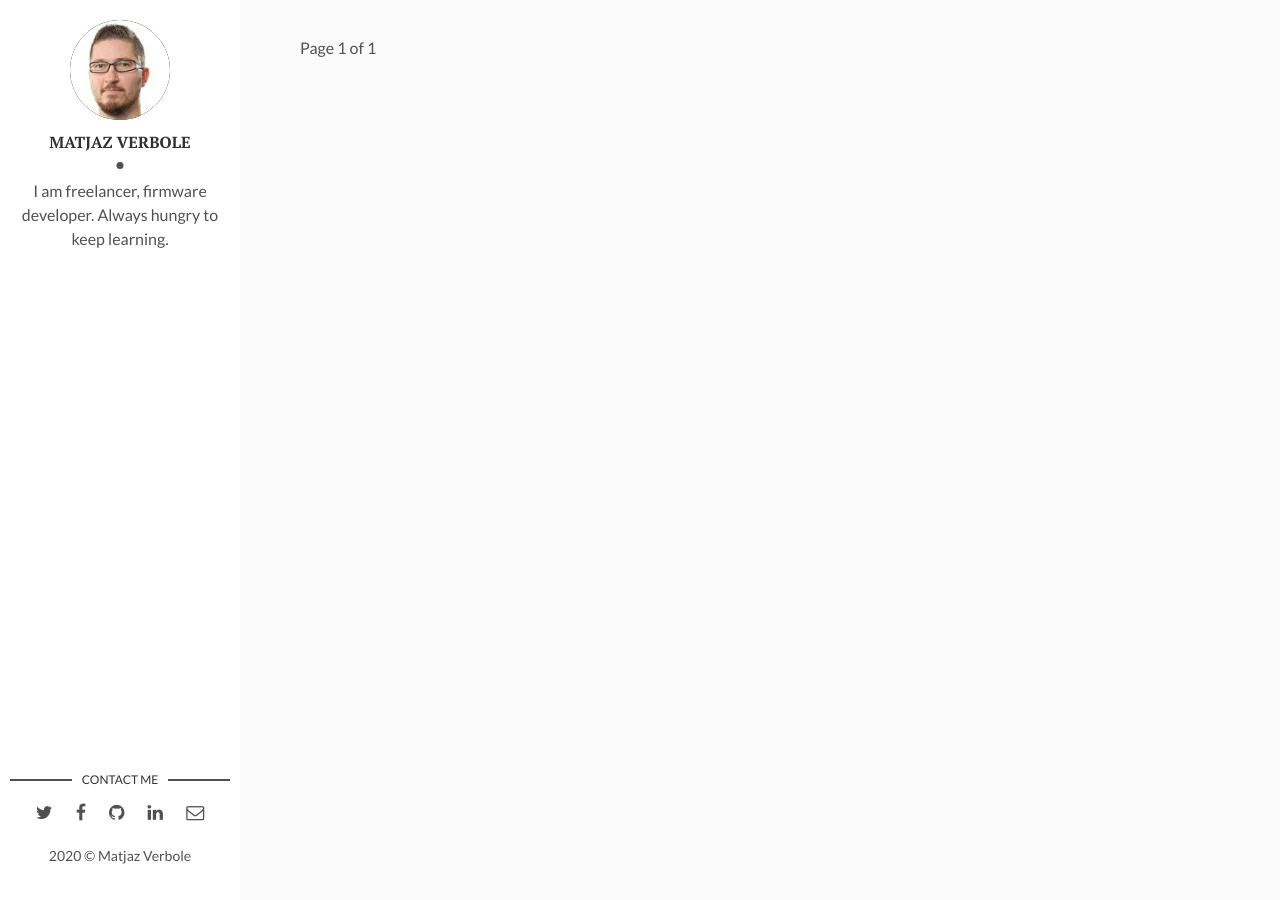
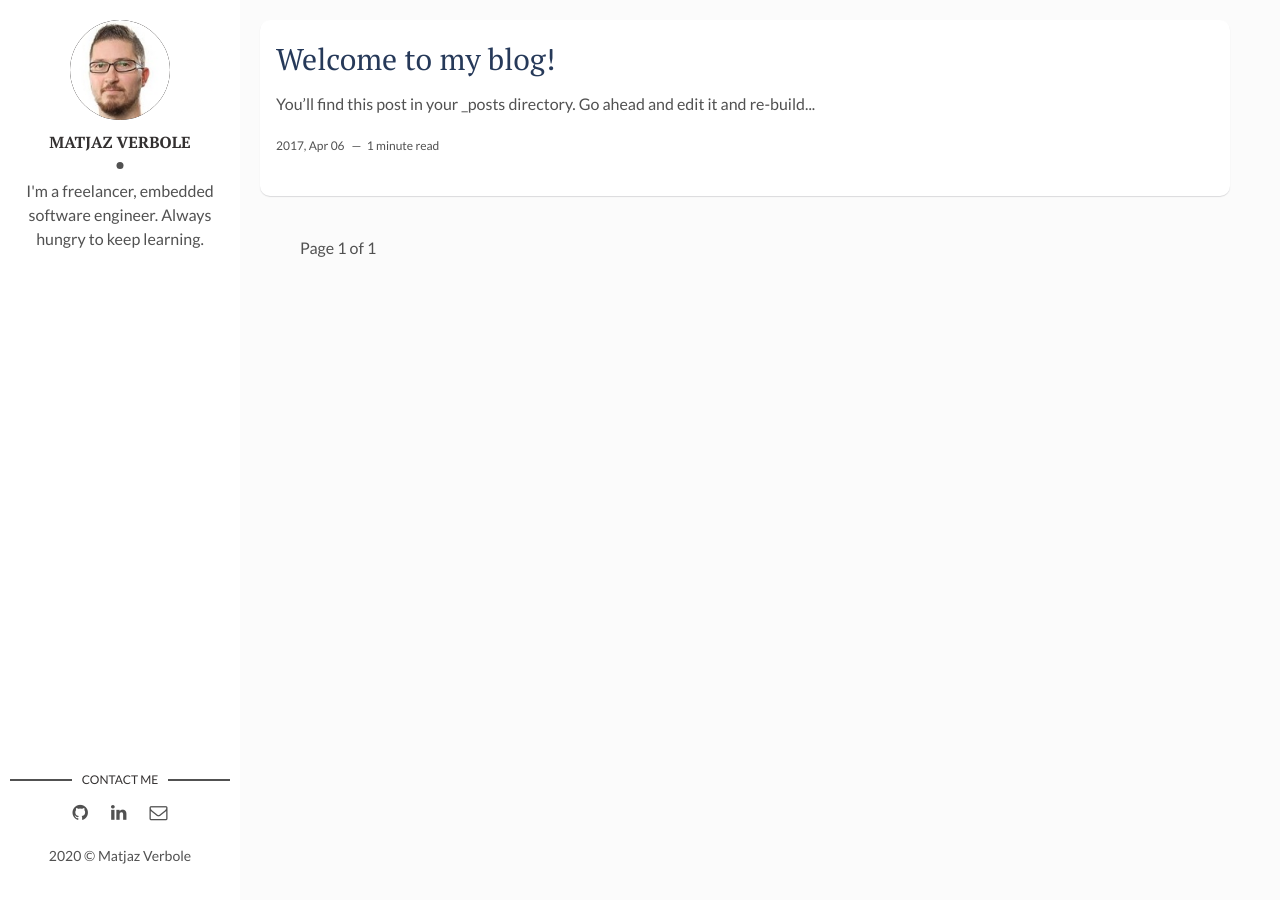
Before and after one commit to matjazv/matjazv.github.io, a Jekyll site: the page built from index.html, in a window 1280 px wide. Built offline with Jekyll 4.4.1, drawn with Linux system fonts in a browser that asks for light colours; the list of posts is cut into pages by our own code.

Commit message:
added changes on the main page

```diff
--- a/_config.yml
+++ b/_config.yml
@@ -1,25 +1,26 @@
-title: Hello, world! I'm Matjaz Verbole
+title: Matjaz Verbole - Technical Blog
+email: verbole@gmail.com
 description: > # this means to ignore newlines until "baseurl:"
   Write an awesome description for your new site here. You can edit this
   line in _config.yml. It will appear in your document head meta (for
   Google search results) and in your feed.xml site description.
 permalink: ':title/'
-baseurl: "/" # the subpath of your site, e.g. /blog
+baseurl: "" # the subpath of your site, e.g. /blog
 url: "" # the base hostname & protocol for your site, e.g. http://example.com
 site-twitter: #if your site has a twitter account, enter it here
 
 # Author Settings
 author: Matjaz Verbole # add your name
 author-img: matjaz-verbole.jpg # add your photo
-about-author: I am freelancer, firmware developer. Always hungry to keep learning. # add description
+about-author: I'm a freelancer, embedded software engineer. Always hungry to keep learning. # add description
 social-twitter: # add your Twitter handle
 social-facebook: # add your Facebook handle
 social-github: matjazv # add your Github handle
 social-linkedin: matjaz-verbole # add your Linkedin handle
-social-email: # add your Email address
+social-email: verbole@gmail.com # add your Email address
 
 # Disqus
-discus-identifier: mr-brown # add your discus identifier
+discus-identifier: matjazv # add your discus identifier
 
 # Tracker
 analytics: # Google Analytics
--- a/_layouts/main.html
+++ b/_layouts/main.html
@@ -16,7 +16,7 @@
     <section class="contact">
       <h3 class="contact-title">Contact me</h3>
       <ul>
-        {% if site.social-twitter %}
+        <!--{% if site.social-twitter %}
           <li><a href="https://twitter.com/{{ site.social-twitter }}" target="_blank"><i class="fa fa-twitter" aria-hidden="true"></i></a></li>
         {% else %}
           <li><a href="https://twitter.com/" target="_blank"><i class="fa fa-twitter" aria-hidden="true"></i></a></li>
@@ -25,7 +25,7 @@
           <li><a href="https://facebook.com/{{ site.social-facebook }}" target="_blank"><i class="fa fa-facebook" aria-hidden="true"></i></a></li>
         {% else %}
           <li><a href="https://facebook.com/" target="_blank"><i class="fa fa-facebook" aria-hidden="true"></i></a></li>
-        {% endif %}
+        {% endif %}-->
         {% if site.social-github %}
           <li class="github"><a href="http://github.com/{{site.social-github}}" target="_blank"><i class="fa fa-github"></i></a></li>
         {% else %}
--- /dev/null
+++ b/_posts/2020-02-21-welcome-to-jekyll.markdown
@@ -0,0 +1,26 @@
+---
+layout: post
+title: "Welcome to my blog!"
+date: 2017-04-06 13:32:20 +0300
+description: You’ll find this post in your `_posts` directory. Go ahead and edit it and re-build the site to see your changes. # Add post description (optional)
+img:  # Add image post (optional)
+---
+You’ll find this post in your `_posts` directory. Go ahead and edit it and re-build the site to see your changes. You can rebuild the site in many different ways, but the most common way is to run `jekyll serve`, which launches a web server and auto-regenerates your site when a file is updated.
+
+To add new posts, simply add a file in the `_posts` directory that follows the convention `YYYY-MM-DD-name-of-post.ext` and includes the necessary front matter. Take a look at the source for this post to get an idea about how it works.
+
+Jekyll also offers powerful support for code snippets:
+
+{% highlight ruby %}
+def print_hi(name)
+  puts "Hi, #{name}"
+end
+print_hi('Tom')
+#=> prints 'Hi, Tom' to STDOUT.
+{% endhighlight %}
+
+Check out the [Jekyll docs][jekyll-docs] for more info on how to get the most out of Jekyll. File all bugs/feature requests at [Jekyll’s GitHub repo][jekyll-gh]. If you have questions, you can ask them on [Jekyll Talk][jekyll-talk].
+
+[jekyll-docs]: https://jekyllrb.com/docs/home
+[jekyll-gh]:   https://github.com/jekyll/jekyll
+[jekyll-talk]: https://talk.jekyllrb.com/
```
Also changed, not shown: 1 other file.
